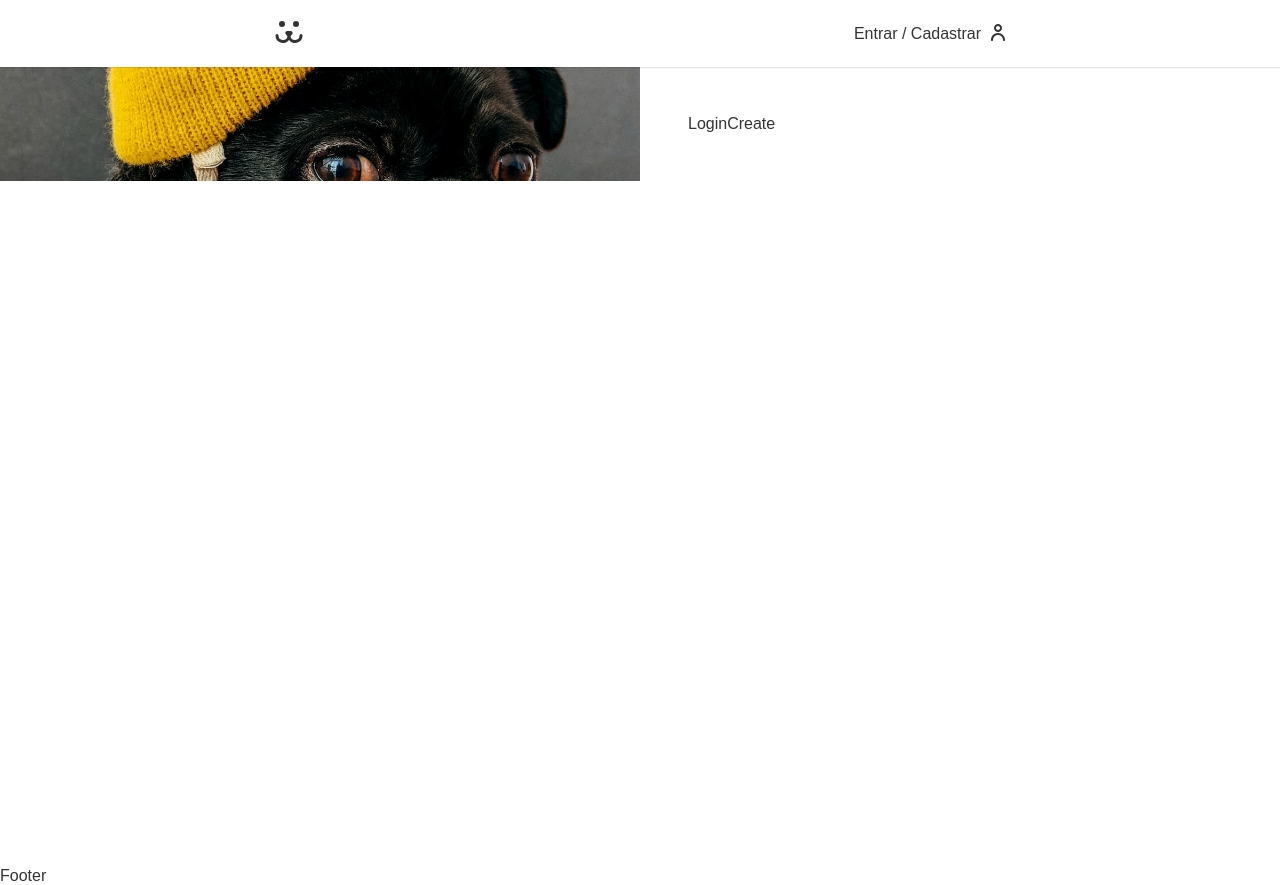
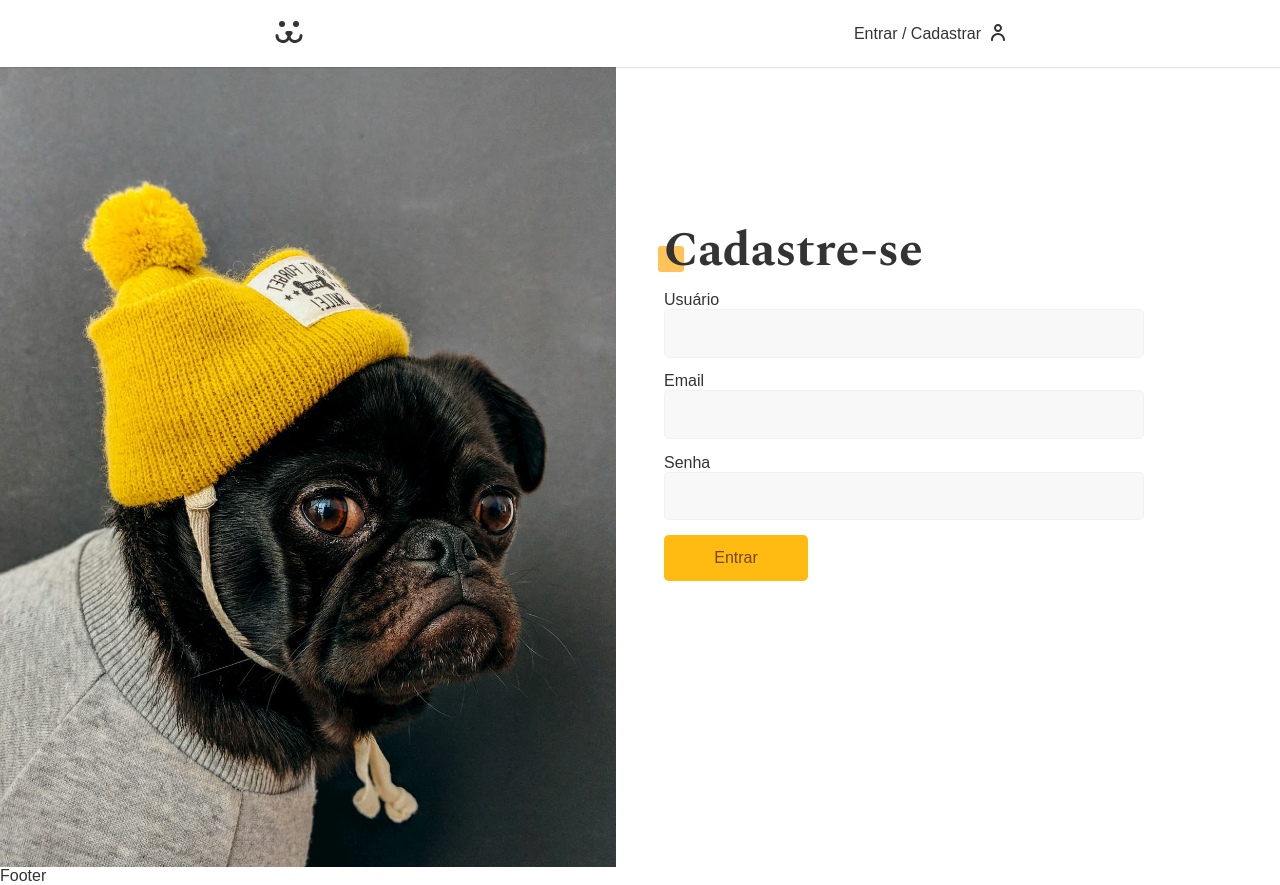
Before and after one commit to saulomartins1/dogz, a React (Vite) app: page /login/criar in a window 1280 px wide. Built offline with nearby package versions, Linux system fonts and the light colour scheme.

Commit message:
Added: LoginCreate.jsx / USER_POST in api.jsx | Regex password type validation

```diff
--- a/src/Components/Form/Input.jsx
+++ b/src/Components/Form/Input.jsx
@@ -1,7 +1,7 @@
 import React from 'react'
 import styles from './Input.module.css'
 
-function Input({ name, label, type, value, setValue, onChange, onBlur, error }) {
+function Input({ name, label, type, value, onChange, onBlur, error }) {
     return (
         <div className={styles.wrapper}>
             <label htmlFor={name} className={styles.wrapper}>{label}</label>
--- a/src/Components/Login/Login.module.css
+++ b/src/Components/Login/Login.module.css
@@ -1,10 +1,8 @@
 .login {
     display: grid;
     grid-template-columns: 1fr 1fr;
-    align-content: space-between;
-    align-items: stretch;
     min-height: 100vh;
-    gap: 0rem;
+    gap: 3rem;
 }
 
 .login::before {
@@ -16,7 +14,7 @@
 
 .forms {
     max-width: 30rem;
-    padding: 3rem;
+    padding-top: 9rem;
 }
 
 @media (max-width: 40rem) {
@@ -29,6 +27,7 @@
     }
 
     .forms {
+        padding: 3rem;
         max-width: 100%;
     }
 }
--- a/src/Components/Login/LoginCreate.jsx
+++ b/src/Components/Login/LoginCreate.jsx
@@ -1,8 +1,36 @@
 import React from 'react'
+import useForm from '../../Hooks/useForm';
+import Input from '../Form/Input'
+import Error from '../Helper/Error'
+import { UserContext } from '../../Contexts/UserContext'
+import styles from './LoginForm.module.css'
+import Button from '../Form/Button';
 
 function LoginCreate() {
+    const username = useForm();
+    const email = useForm();
+    const password = useForm();
+    const { userSignup, error, loading } = React.useContext(UserContext);
+
+    function handleSignup(e) {
+        e.preventDefault()
+        if (username.validate() && email.validate() && password.validate()) {
+            userSignup(username.value, email.value, password.value)
+        }
+    }
+
     return (
-        <div>LoginCreate</div>
+        <section className='animeLeft'>
+            <h1 className='title'>Cadastre-se</h1>
+            <form className={styles.form} onSubmit={handleSignup}>
+                <Input label="Usuário" type="text" name="username" {...username} />
+                <Input label="Email" type="email" name="email" {...email} />
+                <Input label="Senha" type="password" name="password" {...password} />
+
+                {loading ? <Button disabled>Cadastrando...</Button> : <Button>Entrar</Button>}
+                <Error error={error} />
+            </form>
+        </section>
     )
 }
 
--- a/src/Contexts/UserContext.jsx
+++ b/src/Contexts/UserContext.jsx
@@ -1,6 +1,6 @@
 import React from 'react'
 import { useNavigate } from 'react-router-dom';
-import { TOKEN_POST, TOKEN_VALIDATE_POST, USER_GET } from '../api';
+import { TOKEN_POST, TOKEN_VALIDATE_POST, USER_GET, USER_POST } from '../api';
 
 export const UserContext = React.createContext();
 
@@ -21,7 +21,7 @@ export const UserStorage = ({ children }) => {
             setError(null);
             setLoading(true);
             const response = await fetch(url, options);
-            if (!response.ok) { return setError("Não foi possível entrar, tente novamente!"); }
+            if (!response.ok) return setError("Não foi possível entrar, tente novamente!");
             const json = await response.json();
             //Se o fetch for bem-suceddo seta o valor que está na propriedade token: do objeto json no localStorage
             localStorage.setItem("TOKEN", json.token)
@@ -34,6 +34,27 @@ export const UserStorage = ({ children }) => {
             setLoading(false)
         }
     }
+
+    //Função responsável pela criação do usuário - adicionar informações na API;
+    //No curso essa parte não existe, é usado custom hook "useFetch" p/ ter acesso aos estados data, loading, error no LoginCreate.jsx...
+    //...por enquanto preferi deixar tudo aqui dentro desse Context, mesmo que seja repetitivo;
+    async function userSignup(username, email, password) {
+        const { url, options } = USER_POST({ username, email, password })
+
+        try {
+            setError(null);
+            setLoading(true);
+            const response = await fetch(url, options);
+            if (!response.ok) return setError("Usuário ou email não disponível!");
+            await userLogin(username, password)
+        } catch (err) {
+            console.log(err)
+            setLogin(false);
+        } finally {
+            setLoading(false)
+        }
+    }
+
 
     //Função responsável por fazer fetch na API e retornar os dados com usuário com base no token passado.
     const getUser = React.useCallback(async function (token) {
@@ -86,7 +107,7 @@ export const UserStorage = ({ children }) => {
     return (
         //Acesso a função de logar e ao data com as infos do usuário caso fetch for true;
         //...em todos os components que o <UserStorage> engloba e que está usando o contexto: useContext(UserContext)
-        <UserContext.Provider value={{ userLogin, userLogout, data, login, error, loading }}>
+        <UserContext.Provider value={{ userLogin, userSignup, userLogout, data, login, error, loading }}>
             {children}
         </UserContext.Provider>
     )
--- a/src/Hooks/useForm.jsx
+++ b/src/Hooks/useForm.jsx
@@ -2,9 +2,13 @@ import React from 'react'
 
 const types = {
     email: {
-        regex: /^\w+([.-]?\w+)*@\w+([.-]?\w+)*(\.\w{2,3})+$/
+        regex: /^\w+([.-]?\w+)*@\w+([.-]?\w+)*(\.\w{2,3})+$/,
+        message: "Preencha um email válido!",
     },
-    message: "Preencha um email válido!"
+    password: {
+        regex: /^(?=.*?[A-Z])(?=.*?[a-z])(?=.*?[0-9]).{8,}/,
+        message: "Mínimo 8 dígitos, 1 letra maiúscula, 1 minúscula, 1 número",
+    },
 }
 
 function useForm(type) {
@@ -32,7 +36,7 @@ function useForm(type) {
             //LÓGICA: Se tiver essa propriedade: [type] no objeto types, ex: ['email'] e a validação do regex retornar false (não válido)
             //...então Informa o usuário com o error.
         } else if (types[type] && !types[type].regex.test(value)) {
-            setError("Email inválido!")
+            setError(types[type].message)
             return false;
         } else {
             setError(null)
--- a/src/api.jsx
+++ b/src/api.jsx
@@ -3,6 +3,19 @@ export const API_URL = `https://dogsapi.origamid.dev/json`
 export function TOKEN_POST(body) {
     return {
         url: API_URL + '/jwt-auth/v1/token',
+        options: {
+            method: "POST",
+            headers: {
+                'Content-Type': "application/json"
+            },
+            body: JSON.stringify(body)
+        },
+    }
+}
+
+export function USER_POST(body) {
+    return {
+        url: API_URL + '/api/user',
         options: {
             method: "POST",
             headers: {
```
